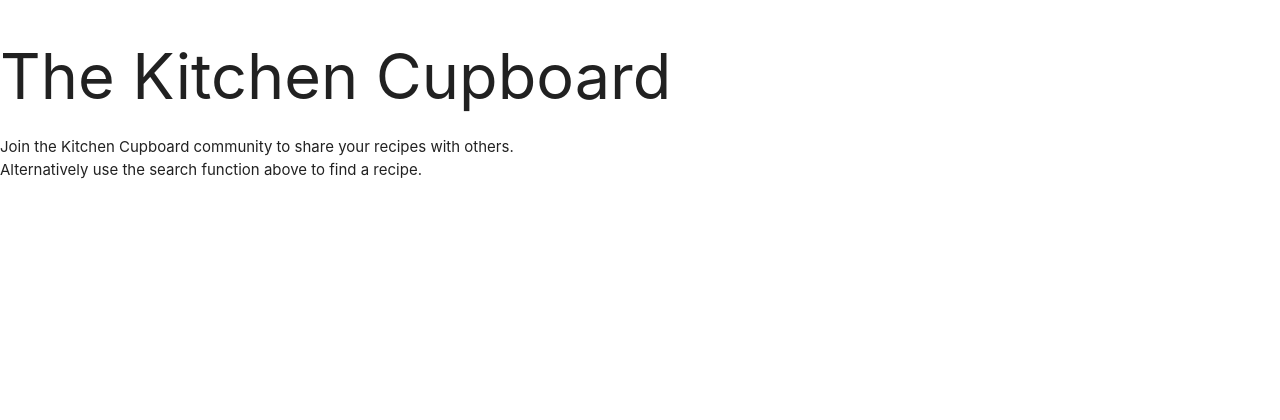
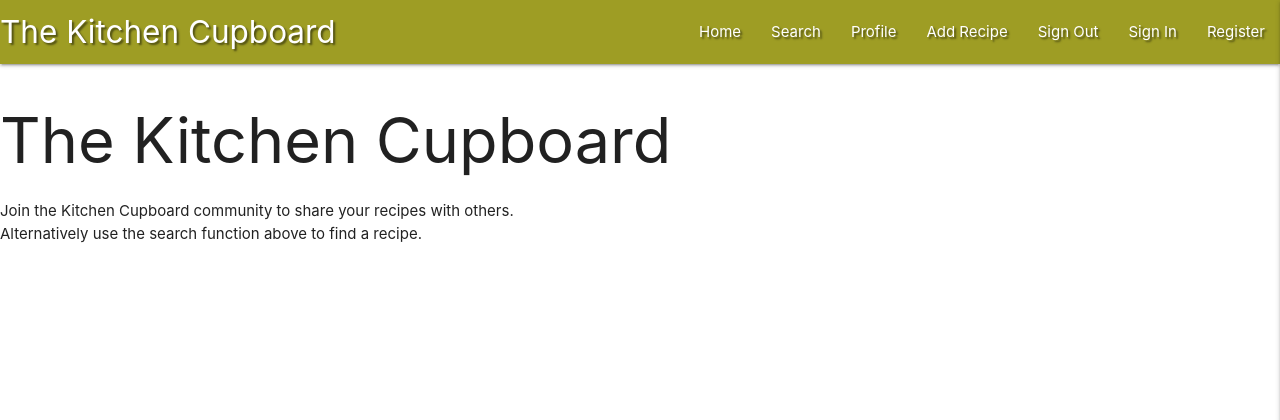
Before and after one commit to LHarveyDev/the-kitchen-cupboard, a Flask app: page / in a window 1280 px wide. Shown: the top 420 px of the page. Run offline with Flask 3, Linux system fonts and the light colour scheme; some libraries are stand-ins or nearby versions.

Commit message:
Add Materialize Navbar and Sidenav

```diff
--- a/static/css/style.css
+++ b/static/css/style.css
@@ -0,0 +1,3 @@
+.text-shadow {
+    text-shadow: 2px 2px 2px rgba(0, 0, 0, 0.5);
+}
--- a/static/js/script.js
+++ b/static/js/script.js
@@ -0,0 +1,3 @@
+$(document).ready(function () {
+    $(".sidenav").sidenav({edge: "right"});
+});
--- a/templates/base.html
+++ b/templates/base.html
@@ -14,6 +14,39 @@
 </head>
 <body>
 
+    <header>
+                <!-- top navbar -->
+                <nav class="nav-extended text-shadow lime darken-3">
+                    <div class="nav-wrapper">
+                        <a href="{{ url_for('home') }}" class="brand-logo">The Kitchen Cupboard</a>
+                        <a href="#" data-target="mobile-demo" class="sidenav-trigger right"><i class="fas fa-bars"></i></a>
+                        <ul class="right hide-on-med-and-down">
+                            <li><a href="{{ url_for('home') }}">Home</a></li>
+                            <li><a href="#">Search</a></li>
+                            <li><a href="#">Profile</a></li>
+                            <li><a href="#">Add Recipe</a></li>
+                            <li><a href="#">Sign Out</a></li>
+                            <li><a href="#">Sign In</a></li>
+                            <li><a href="#">Register</a></li>
+                        </ul>
+                    </div>
+                </nav>
+
+                <!-- mobile sidenav -->
+                <ul class="sidenav" id="mobile-demo">
+                    <li>
+                        <h4 class="center-align lime darken-3">The Kitchen Cupboard</h4>
+                    </li>
+                    <li><a href="{{ url_for('home') }}">Home</a></li>
+                    <li><a href="#">Search</a></li>
+                    <li><a href="#">Profile</a></li>
+                    <li><a href="#">Add Recipe</a></li>
+                    <li><a href="#">Sign Out</a></li>
+                    <li><a href="#">Sign In</a></li>
+                    <li><a href="#">Register</a></li>
+                </ul>
+    </header>
+
     {% block content %}
     {% endblock %}
 
```
